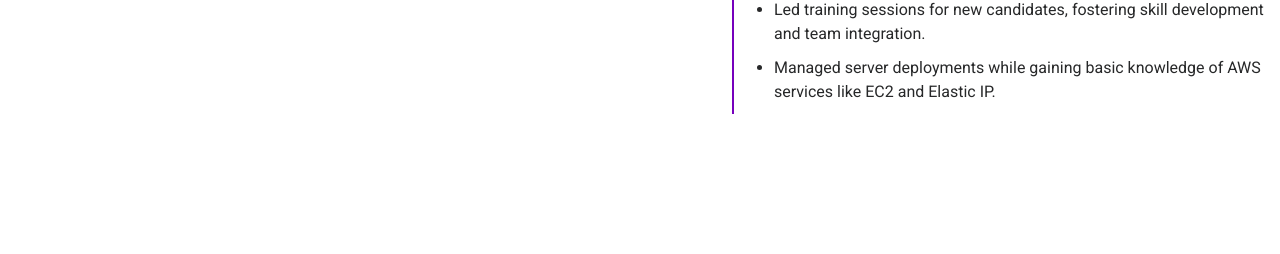
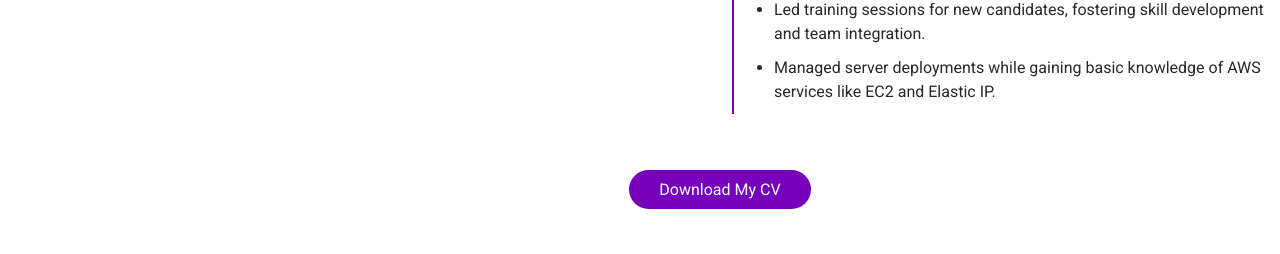
Before and after one commit to kaletushar222/portfolio-app, a React (Create React App) app: page / in a window 1280 px wide. Shown: the part 3190-3444 px from the top of the page. Built offline with nearby package versions, Linux system fonts and the light colour scheme.

Commit message:
download cv functionality done

```diff
--- a/src/components/Resume/Resume.js
+++ b/src/components/Resume/Resume.js
@@ -51,6 +51,18 @@
           </div>
         </div>
       </div>
+      <center>
+        <br /><br />
+        <a
+          href={apiUrls.imagesURL + resumeData.pdfCVUrl}
+          className="custom-btn"
+          target="_blank"
+          rel="noopener noreferrer"
+          download
+        >
+          Download My CV
+        </a>
+      </center>
     </section>
   );
 };
--- a/src/dataFiles/portfolioData.json
+++ b/src/dataFiles/portfolioData.json
@@ -158,6 +158,7 @@
       "phone": "(+91) 8888422801",
       "email": "kaletushar222@gmail.com",
       "summary": "Software Developer with 7+ years of experience, specializing in design and integration problem-solving. Expert in ReactJS with strong skills in database analysis and design. Proficient in developing user requirements, creating specifications, and implementing new features.",
+      "pdfCVUrl": "assets/pdf/tushar_kale_cv.pdf",
       "education": [
         {
           "degree": "Master's in Computer Science",
--- a/src/index.css
+++ b/src/index.css
@@ -11,3 +11,18 @@
   font-family: source-code-pro, Menlo, Monaco, Consolas, 'Courier New',
     monospace;
 }
+
+.custom-btn {
+    color: var(--contrast-color);
+    background: var(--accent-color);
+    border: 0;
+    padding: 10px 30px;
+    transition: 0.4s;
+    border-radius: 50px;
+}
+
+.custom-btn:hover {
+    background: var(--contrast-color);
+    color: var(--accent-color);
+    border: 1px solid var(--accent-color);
+}
```
